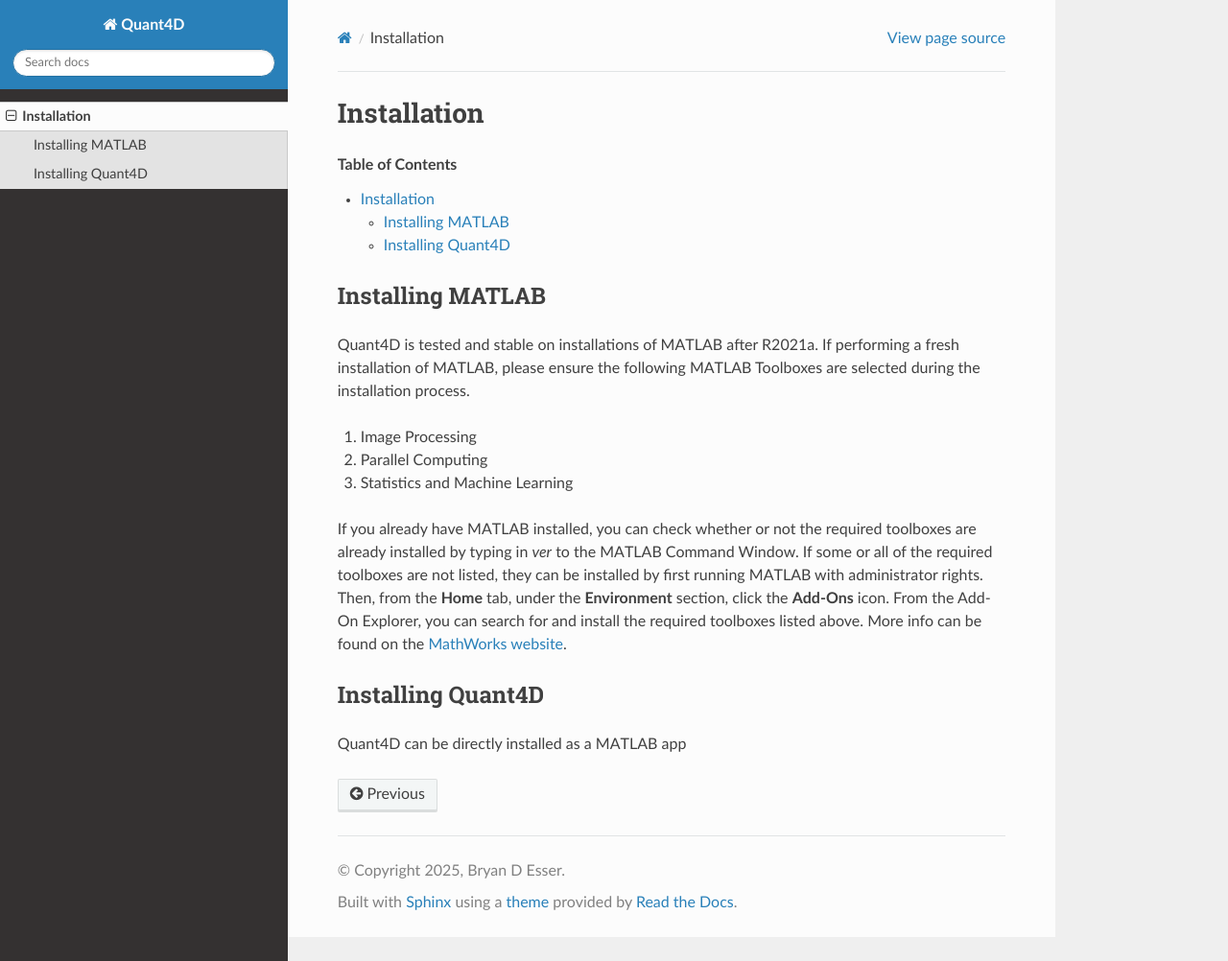
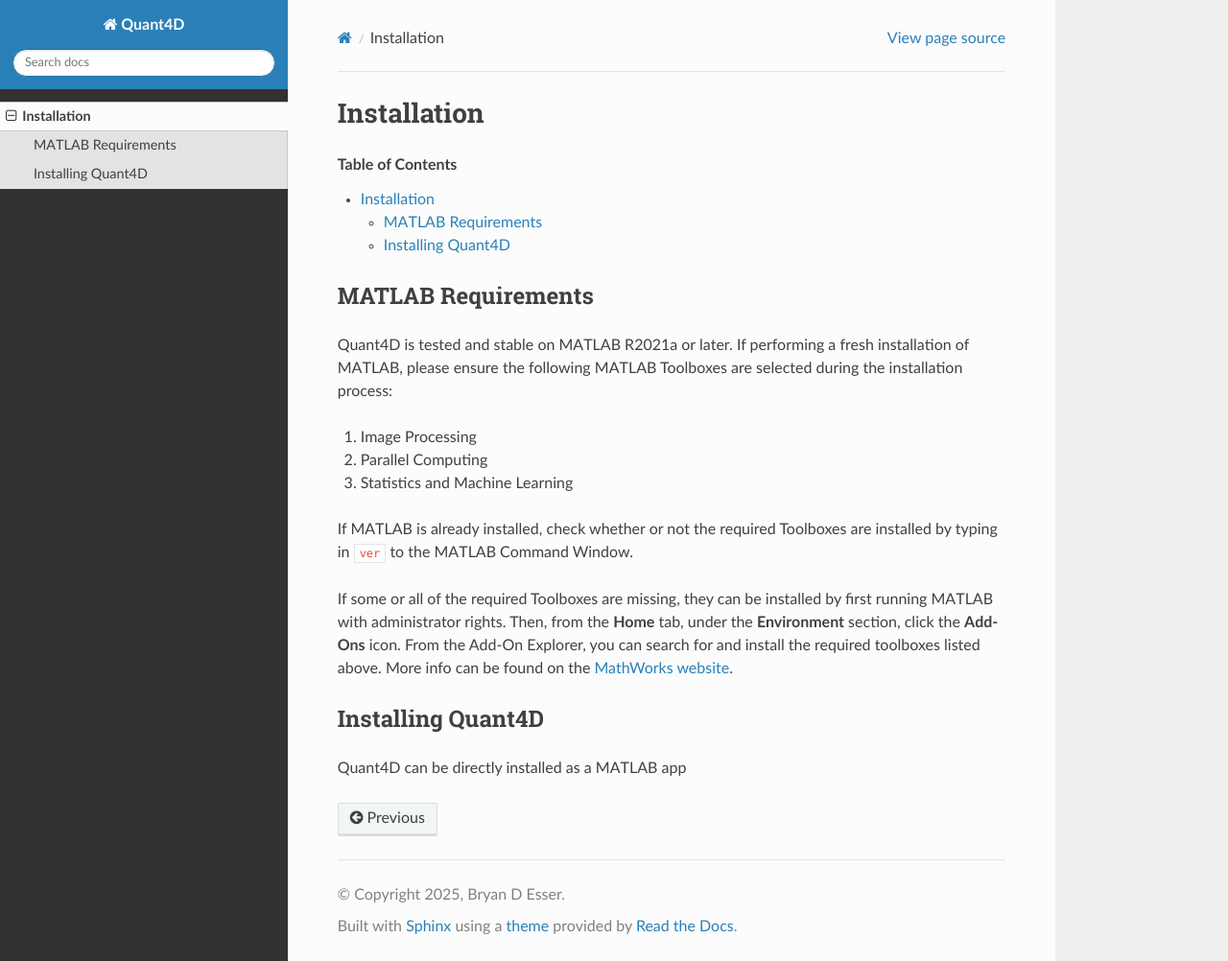
Before and after one commit to bryandesser/Quant4D, a Sphinx documentation site: the page built from docs/source/installation.rst, in a window 1280 px wide and 1002 px high. Shown: the whole window at 96% size. Built offline with Sphinx 7.4.7 and the Read the Docs theme 3.1.0, drawn with Linux system fonts in a browser that asks for light colours; pages that are not in the unit, such as notebooks, are missing from menus.

Commit message:
new file:   .gitignore 	new file:   Quant4D.mlappinstall 	modified:   docs/source/installation.rst

```diff
--- a/docs/source/installation.rst
+++ b/docs/source/installation.rst
@@ -8,16 +8,18 @@
 
 
 
-Installing MATLAB
------------------
+MATLAB Requirements
+-------------------
 
-Quant4D is tested and stable on installations of MATLAB after R2021a. If performing a fresh installation of MATLAB, please ensure the following MATLAB Toolboxes are selected during the installation process.
+Quant4D is tested and stable on MATLAB R2021a or later. If performing a fresh installation of MATLAB, please ensure the following MATLAB Toolboxes are selected during the installation process:
 
 #. Image Processing
 #. Parallel Computing
 #. Statistics and Machine Learning
 
-If you already have MATLAB installed, you can check whether or not the required toolboxes are already installed by typing in `ver` to the MATLAB Command Window. If some or all of the required toolboxes are not listed, they can be installed by first running MATLAB with administrator rights. Then, from the **Home** tab, under the **Environment** section, click the **Add-Ons** icon. From the Add-On Explorer, you can search for and install the required toolboxes listed above. More info can be found on the `MathWorks website <https://mathworks.com/help/matlab/matlab_env/get-add-ons.html>`_.
+If MATLAB is already installed, check whether or not the required Toolboxes are installed by typing in ``ver`` to the MATLAB Command Window.
+
+If some or all of the required Toolboxes are missing, they can be installed by first running MATLAB with administrator rights. Then, from the **Home** tab, under the **Environment** section, click the **Add-Ons** icon. From the Add-On Explorer, you can search for and install the required toolboxes listed above. More info can be found on the `MathWorks website <https://mathworks.com/help/matlab/matlab_env/get-add-ons.html>`_.
 
 Installing Quant4D
 ------------------
```
Also changed, not shown: 2 other files.
